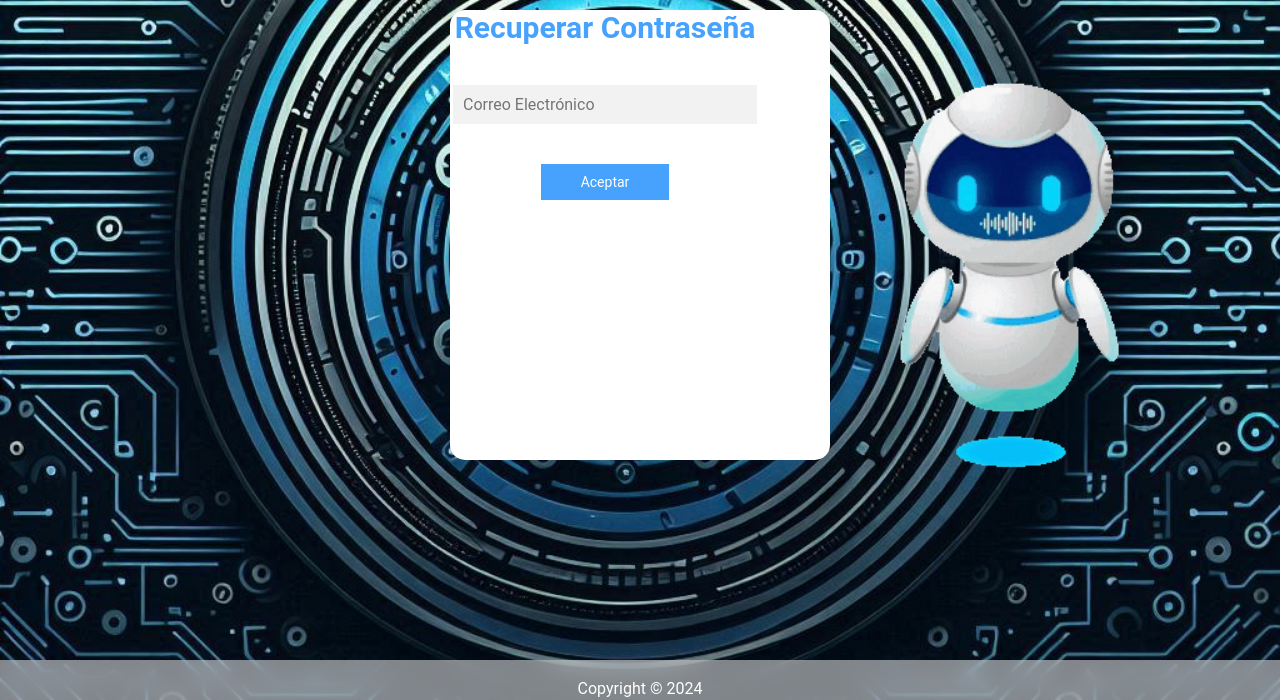
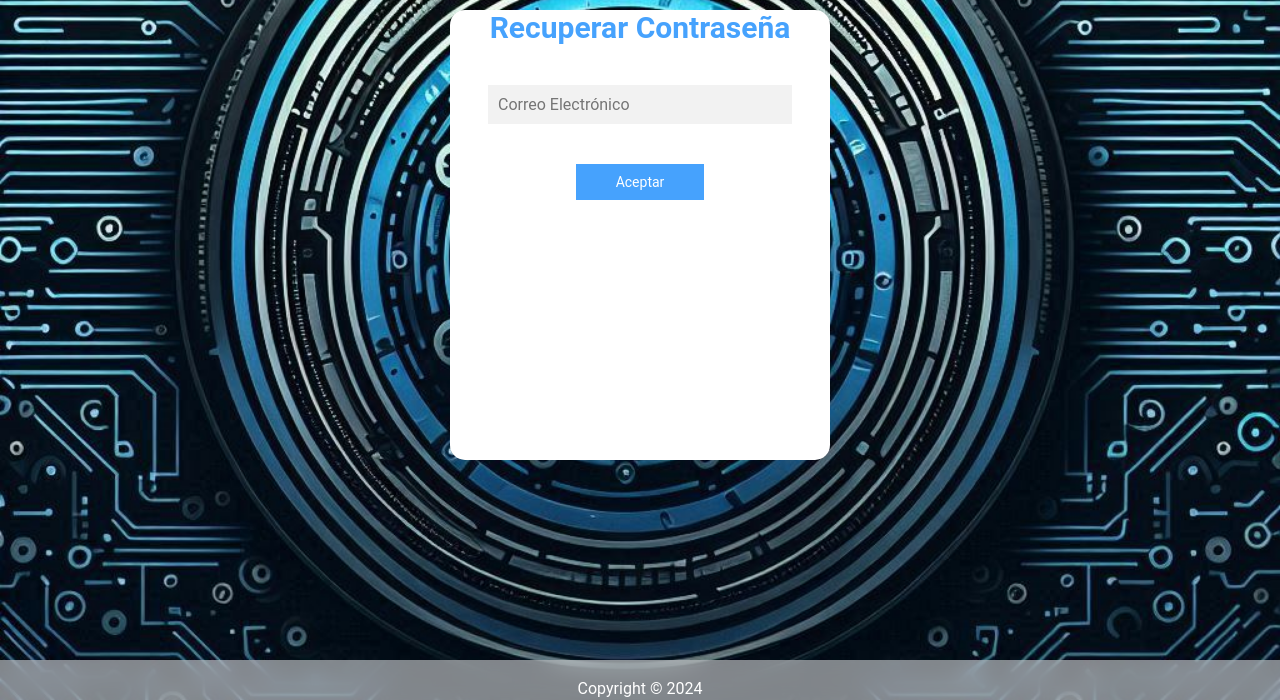
Before and after one commit to Mamorenobob/TecnoODA-2024-2875232, a PHP site: the page made by View/RecuperarContraseña.php in a window 1280 px wide. Shown: the part 100-800 px from the top of the page. Run offline with PHP 8.4, Linux system fonts and the light colour scheme; some libraries are stand-ins or nearby versions.

Commit message:
Update Header.php

```diff
--- a/View/Header.php
+++ b/View/Header.php
@@ -17,7 +17,4 @@
     <div class="header">
         <img src="../Images/logo.png" alt="">
     </div>
-    <div id="header-img">
-        <img src="../Images/13.gif" alt="" style="width: 500px; height:auto; float: right; ">
-    </div>
 </header>
```
